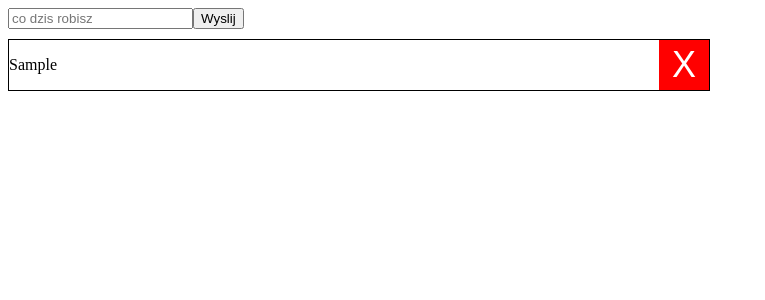
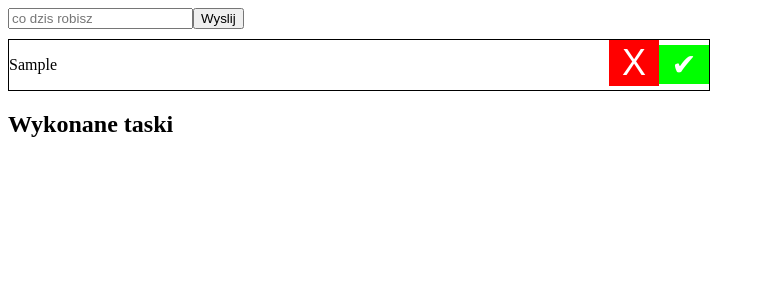
Before and after one commit to BartekObudzinski/ToDoAppReact, a React (Create React App) app: page / in a window 1280 px wide. Both pictures are taken after typing "Sample" into the empty fields and a click on the button "Wyslij". Shown: the top 300 px of the page, without its empty margins (0-765 px from the left). Built offline with nearby package versions, Linux system fonts and the light colour scheme.

Commit message:
added option to confirm task

```diff
--- a/src/App.css
+++ b/src/App.css
@@ -1,4 +1,4 @@
-.singleTask{
+.singleTask {
   width: 700px;
   border: 1px black solid;
   display: flex;
@@ -6,7 +6,7 @@
   margin: 10px 0;
 }
 
-.deleteButton{
+.deleteButton {
   background-color: transparent;
   border: 1px red solid;
   width: 50px;
@@ -15,7 +15,21 @@
   font-size: 36px;
 }
 
-.deleteButton:hover{
+.deleteButton:hover {
   font-size: 24px;
   background-color: #000000;
 }
+
+.doneButton {
+  background-color: transparent;
+  border: 1px #00ff00 solid;
+  width: 50px;
+  background-color: #00ff00;
+  color: white;
+  font-size: 30px;
+}
+
+.doneButton:hover {
+  font-size: 24px;
+  background-color: #000000;
+}
--- a/src/ToDoForm.js
+++ b/src/ToDoForm.js
@@ -3,12 +3,13 @@ import { useState } from "react";
 const ToDoForm = () => {
   const [todoValue, setTodoValue] = useState("");
   const [todoTasks, setTodoTasks] = useState([]);
+  const [todoDoneTasks, setTodoDoneTasks] = useState([]);
 
   const addTask = (e) => {
     e.preventDefault();
     if (todoValue != "") {
       setTodoTasks([...todoTasks, todoValue]);
-      console.log(...todoTasks);
+      console.log(...todoTasks, todoValue);
       setTodoValue("");
     }
   };
@@ -20,10 +21,11 @@ const ToDoForm = () => {
     ]);
   };
 
-  /* const index = array.indexOf(5);
-  if (index > -1) {
-    array.splice(index, 1);
-  }*/
+  const handleDone = (index) => {
+    setTodoDoneTasks((done) => done.concat(todoTasks[index]));
+    console.log(todoDoneTasks);
+  };
+
   return (
     <div className="ToDoForm">
       <form>
@@ -42,13 +44,30 @@ const ToDoForm = () => {
         {todoTasks.map((singleTask, index) => (
           <div className="singleTask">
             <p>{singleTask}</p>
+            <div className="buttonsContainer">
               <button
                 className="deleteButton"
                 onClick={() => handleRemove(index)}
               >
                 X
               </button>
+              <button
+                className="doneButton"
+                onClick={() => {
+                  handleDone(index);
+                  handleRemove(index);
+                }}
+              >
+                ✔
+              </button>
             </div>
+          </div>
+        ))}
+      </div>
+      <div className="tasksdone">
+        <h2>Wykonane taski</h2>
+        {todoDoneTasks.map((todoDoneTask) => (
+          <div className="singleDoneTask">{todoDoneTask}</div>
         ))}
       </div>
     </div>
```
Also changed, not shown: src/App.js (+4 -5 lines). Lines whose indentation alone changed are shown as unchanged.
